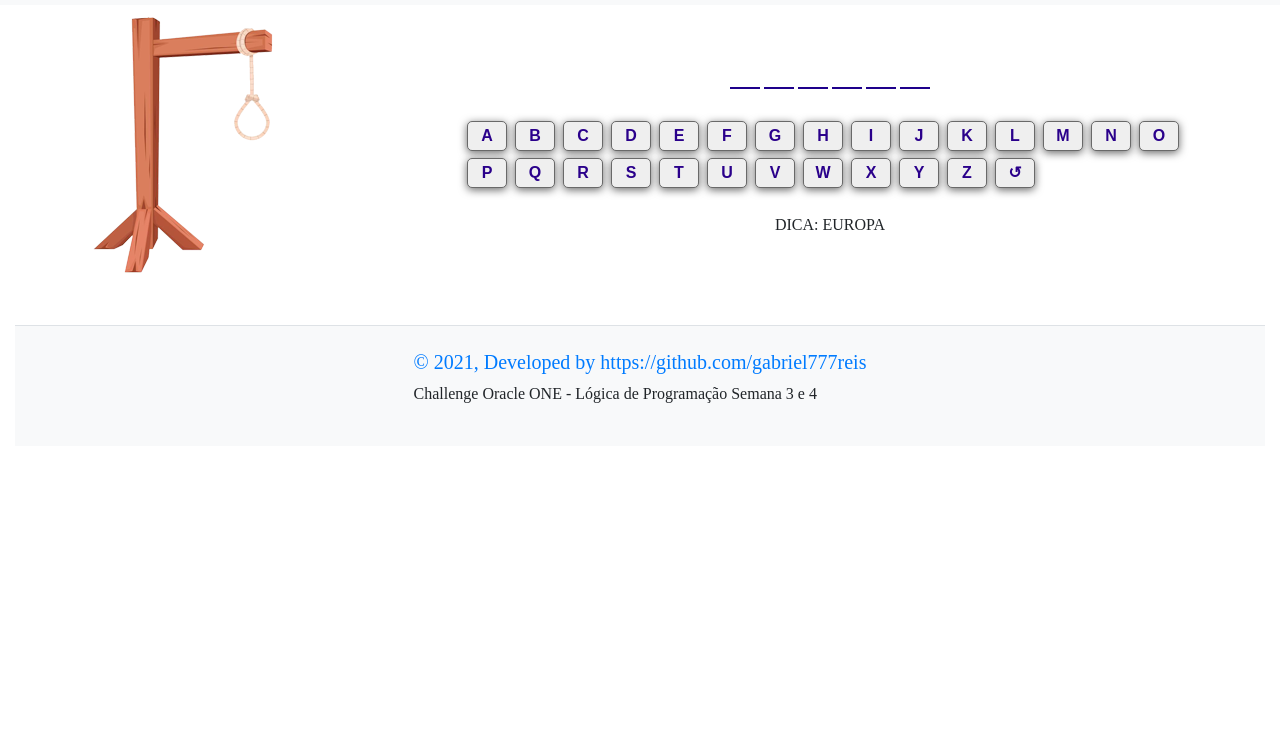
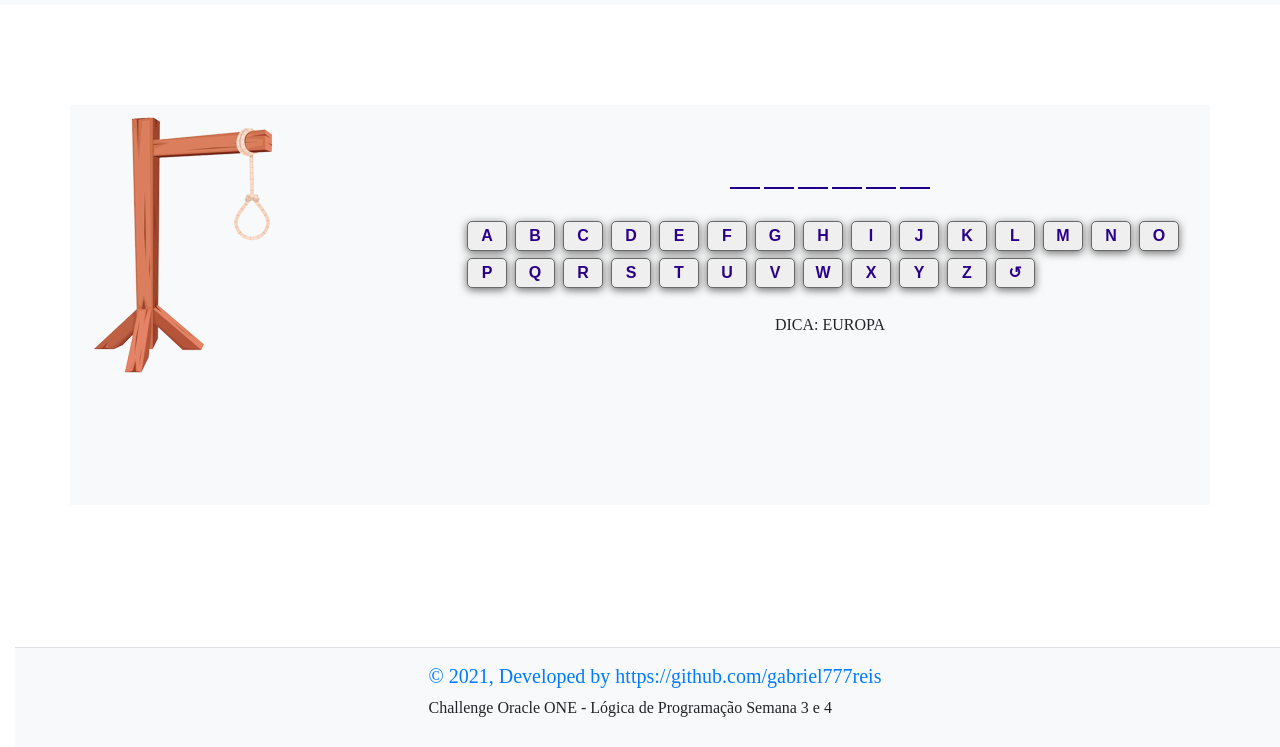
Before and after one commit to gabriel777reis/Challenge-Oracle-ONE-jogo-da-forca, a plain HTML site: page index.html in a window 1280 px wide. Shown: the part 53-800 px from the top of the page. Drawn offline with nearby package versions, Linux system fonts and the light colour scheme.

Commit message:
ajustando o body e o footer

```diff
--- a/css/forca.css
+++ b/css/forca.css
@@ -1,3 +1,7 @@
+
+html{ height:100%; }
+
+
 
 *{
 
@@ -10,10 +14,16 @@
 
 body{
 
-
+    overflow-x: hidden;
     font-family: apple-system;
 }
 
+.container{
+
+   height: 400px;
+   margin-top: 100px;
+
+}
 
 #imagem{
     background-image: url("../img/forca.png");
@@ -78,3 +88,14 @@ body{
 
     text-align: center;
 }
+
+footer{
+
+    position: absolute;
+    bottom: 0;
+    width: 100%;
+    height: 100px;
+
+
+
+}
--- a/index.html
+++ b/index.html
@@ -14,7 +14,7 @@
         <span><h3>Jogo da Forca - Países</h3> </span>
     </div>
 
-    <div class="container">
+    <div class="container bg-light">
             <div class="row">
 
             <div class="col-sm-4">
@@ -93,7 +93,7 @@
  </div>  <!--fecha div container -->
 
         <div class="container-fluid">
-            <footer class="  d-flex  border-top  py-4 my-5 bg-light justify-content-center ">
+            <footer class="  d-flex  border-top  py-3  bg-light justify-content-center ">
                 <div id="rodape" >
 
                     <h5 ><a href="https://github.com/gabriel777reis" >&copy; 2021,    Developed by https://github.com/gabriel777reis</a></h5>
```
